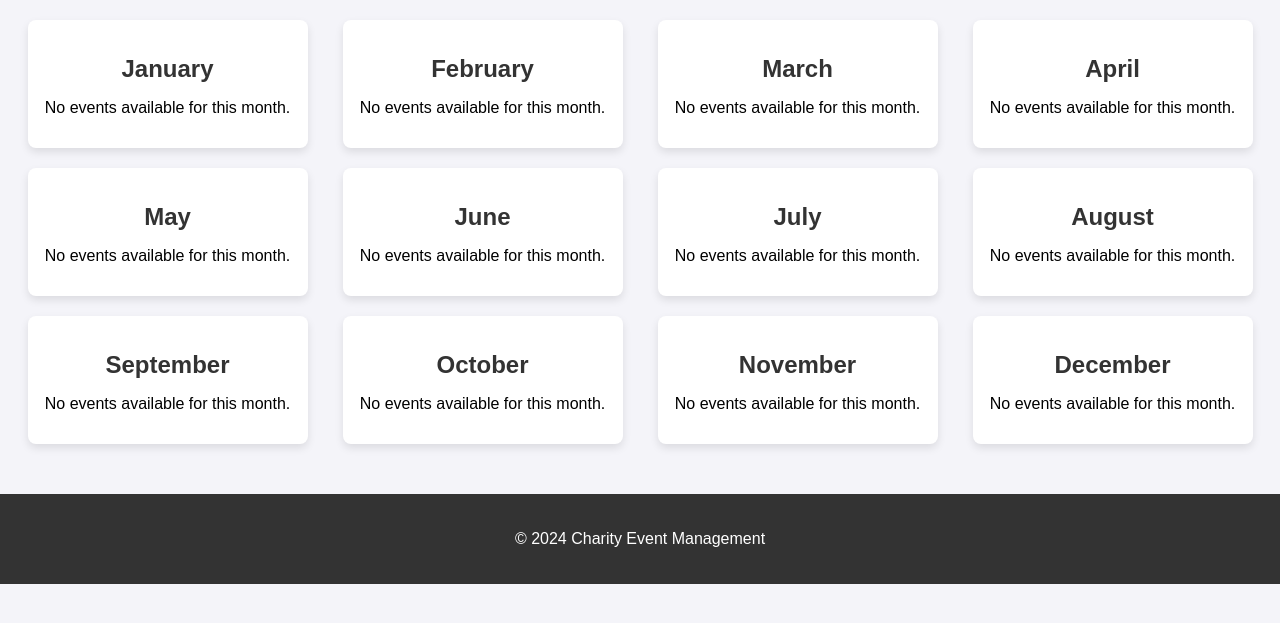
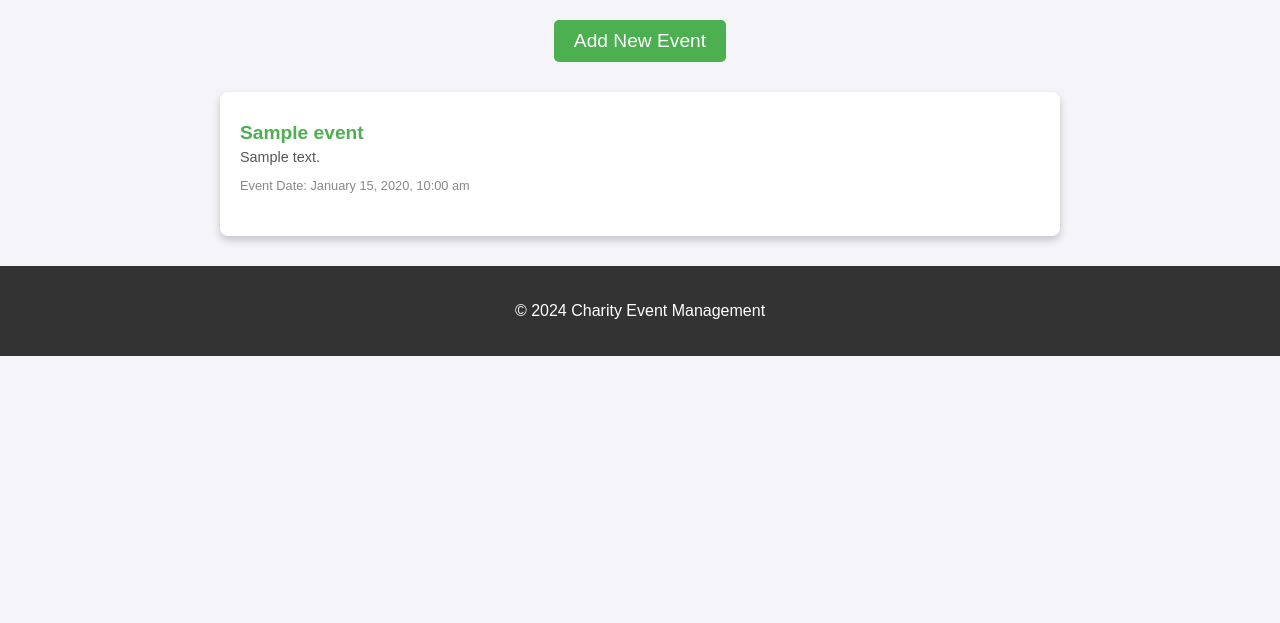
Before and after one commit to Sarah-Mazhar/sdpDonationProject, a PHP site: page /views/events.php in a window 1280 px wide. Shown: the part 77-700 px from the top of the page. Run offline with PHP 8.4, Linux system fonts and the light colour scheme; tables that the repository leaves empty or names only in its code hold one stand-in row (values such as "Sample post").

Commit message:
add new event feature

```diff
--- a/views/edit_event.php
+++ b/views/edit_event.php
@@ -42,8 +42,8 @@ if (isset($_POST['save_event'])) {
 
     // Execute the query
     if ($stmt->execute()) {
-        // Redirect back to the event details page after successful update
-        header("Location: event_details.php?id=$eventId");
+        // Redirect back to events.php after successful update
+        header("Location: events.php");
         exit();
     } else {
         echo "Error updating event.";
--- a/views/events.php
+++ b/views/events.php
@@ -6,22 +6,11 @@ require_once __DIR__ . '/../config/Database.php';
 $database = Database::getInstance();
 $conn = $database->getConnection();
 
-// Fetch all events for each month
-$query = "SELECT * FROM events ORDER BY MONTH(STR_TO_DATE(month, '%M'))";
+// Fetch all events ordered by ID
+$query = "SELECT * FROM events ORDER BY id ASC";
 $stmt = $conn->prepare($query);
 $stmt->execute();
 $events = $stmt->fetchAll(PDO::FETCH_ASSOC);
-
-// Group events by month
-$groupedEvents = [];
-foreach ($events as $event) {
-    $groupedEvents[$event['month']][] = $event;
-}
-
-$months = [
-    'January', 'February', 'March', 'April', 'May', 'June', 'July',
-    'August', 'September', 'October', 'November', 'December'
-];
 ?>
 
 <!DOCTYPE html>
@@ -52,52 +41,63 @@ $months = [
         }
 
         .events-container {
-            display: grid;
-            grid-template-columns: repeat(auto-fill, minmax(250px, 1fr));
-            gap: 20px;
+            max-width: 800px;
+            margin: 30px auto;
+            background: white;
             padding: 20px;
-            justify-items: center;
+            border-radius: 8px;
+            box-shadow: 0 4px 8px rgba(0, 0, 0, 0.2);
         }
 
-        .month-card {
-            background-color: #ffffff;
-            border-radius: 8px;
-            box-shadow: 0 4px 8px rgba(0, 0, 0, 0.1);
-            padding: 15px;
-            text-align: center;
-            width: 250px;
-            transition: transform 0.3s ease-in-out;
+        .event {
+            padding: 10px 0;
+            border-bottom: 1px solid #ccc;
         }
 
-        .month-card:hover {
-            transform: scale(1.05);
-        }
-
-        .month-title {
-            font-size: 1.5em;
-            color: #333;
-            margin-bottom: 10px;
-        }
-
-        .event-list {
-            margin-top: 10px;
+        .event:last-child {
+            border-bottom: none;
         }
 
         .event-title {
+            font-size: 1.2em;
             font-weight: bold;
             color: #4CAF50;
-            cursor: pointer;
+            text-decoration: none;
+        }
+
+        .event-title:hover {
+            text-decoration: underline;
         }
 
         .event-description {
             font-size: 0.9em;
             color: #555;
-            margin-bottom: 10px;
+            margin: 5px 0;
         }
 
         .event-date {
             font-size: 0.8em;
             color: #888;
+        }
+
+        .add-event-container {
+            margin: 20px auto;
+            text-align: center;
+        }
+
+        .add-event-link {
+            display: inline-block;
+            background-color: #4CAF50;
+            color: white;
+            text-decoration: none;
+            padding: 10px 20px;
+            border-radius: 5px;
+            font-size: 1.2em;
+            transition: background-color 0.3s ease-in-out;
+        }
+
+        .add-event-link:hover {
+            background-color: #45a049;
         }
 
         footer {
@@ -115,14 +115,14 @@ $months = [
     <h1>All Charity Events</h1>
 </header>
 
+<div class="add-event-container">
+    <a href="add_event.php" class="add-event-link">Add New Event</a>
+</div>
+
 <main>
     <div class="events-container">
-            <?php foreach ($months as $month): ?>
-                <div class="month-card">
-                    <h2 class="month-title"><?php echo htmlspecialchars($month); ?></h2>
-                    <div class="event-list">
-                        <?php if (isset($groupedEvents[$month])): ?>
-                            <?php foreach ($groupedEvents[$month] as $event): ?>
+        <?php if (!empty($events)): ?>
+            <?php foreach ($events as $event): ?>
                 <div class="event">
                     <!-- Link each event title to the event details page -->
                     <a href="events_details.php?id=<?php echo $event['id']; ?>" class="event-title">
@@ -133,11 +133,8 @@ $months = [
                 </div>
             <?php endforeach; ?>
         <?php else: ?>
-                            <p>No events available for this month.</p>
+            <p>No events found.</p>
         <?php endif; ?>
-                    </div>
-                </div>
-            <?php endforeach; ?>
     </div>
 </main>
 
```
Also changed, not shown: views/add_event.php (added, +121 -0 lines). Lines whose indentation alone changed are shown as unchanged.
